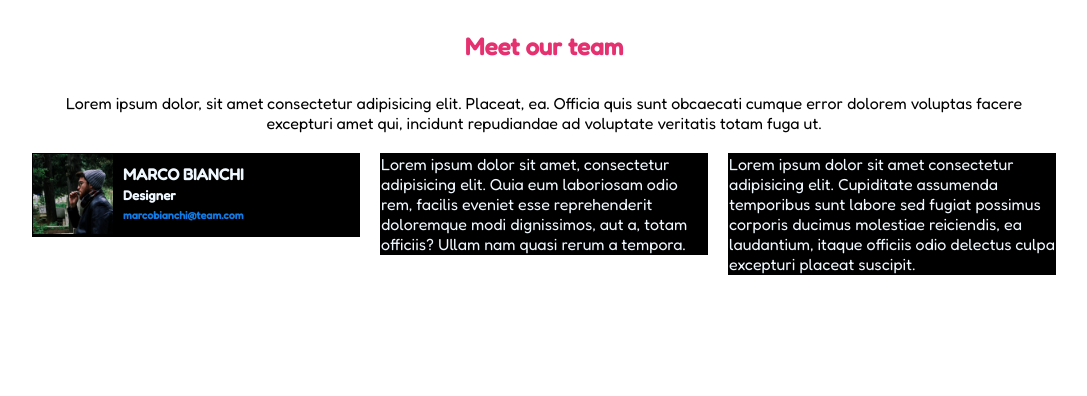
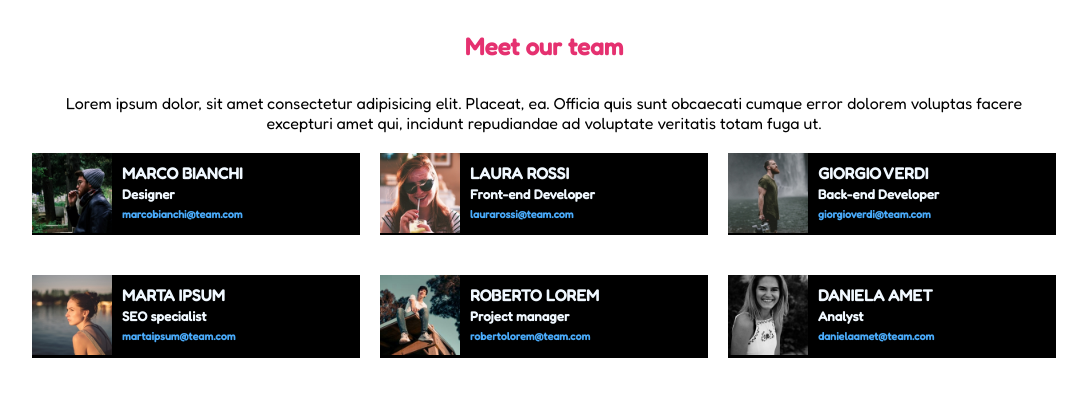
Before and after one commit to Paolacocc/html-css-float-card, a plain HTML site: page index.html in a window 1280 px wide. Shown: the whole page, without its empty margins (96-1183 px from the left). Drawn offline with Linux system fonts and the light colour scheme.

Commit message:
add:all cards

```diff
--- a/css/style.css
+++ b/css/style.css
@@ -38,12 +38,14 @@ img{
     width: 80px;
     float: left;
 }
+
 .col{
     width: calc((100% / 3) - (40px / 3));
     background-color: black;
     color: aliceblue;
-    border: 1px solid black;
+
     float: left;
+    margin-bottom: 40px;
 
 }
 clearfix::after{
@@ -61,5 +63,5 @@ clearfix::after{
 
 }
 .email{
-    color: rgb(16, 122, 229);
+    color: rgb(73, 170, 249);
 }
--- a/index.html
+++ b/index.html
@@ -38,12 +38,68 @@
                         </section>
                     </section>
                     <section class="col middle">
-                        Lorem ipsum dolor sit amet, consectetur adipisicing elit. Quia eum laboriosam odio rem, facilis eveniet esse reprehenderit doloremque modi dignissimos, aut a, totam officiis? Ullam nam quasi rerum a tempora.
+                        <section class="card clearfix">
+                            <img src="img/female1.png" alt="LAURA ROSSI">
+                            <section class="card-words">
+                                <h4>LAURA ROSSI</h4>
+                                <h5>Front-end Developer</h5>
+                                <h6 class="email
+                                ">laurarossi@team.com</h6>
+                            </section>
+                        </section>
                     </section>
-                    <section class="col">Lorem ipsum dolor sit amet consectetur adipisicing elit. Cupiditate assumenda temporibus sunt labore sed fugiat possimus corporis ducimus molestiae reiciendis, ea laudantium, itaque officiis odio delectus culpa excepturi placeat suscipit.</section>
+                    <section class="col">
+                        <section class="card clearfix">
+                            <img src="img/male2.png" alt="giorgio verdi">
+                            <section class="card-words">
+                                <h4>GIORGIO VERDI</h4>
+                                <h5>Back-end Developer</h5>
+                                <h6 class="email
+                                ">giorgioverdi@team.com</h6>
+                            </section>
+                        </section>
+                    </section>
+
 
                 </section>
-                <section class="row"></section>
+                <section class="row clearfix">
+                    <section class="col">
+                        <section class="card clearfix">
+                            <img src="img/female2.png" alt="MARTA IPSUM">
+                            <section class="card-words">
+                                <h4>MARTA IPSUM</h4>
+                                <h5>SEO specialist</h5>
+                                <h6 class="email
+                                ">martaipsum@team.com</h6>
+                            </section>
+                        </section>
+                    </section>
+                    <section class="col middle">
+                        <section class="card clearfix">
+                            <img src="img/male3.png" alt="ROBERTO LOREM">
+                            <section class="card-words">
+                                <h4>ROBERTO LOREM</h4>
+                                <h5>Project manager</h5>
+                                <h6 class="email
+                                ">robertolorem@team.com</h6>
+                            </section>
+                        </section>
+                    </section>
+                    <section class="col">
+                        <section class="card clearfix">
+                            <img src="img/female3.png" alt="DANIELA AMET">
+                            <section class="card-words">
+                                <h4>DANIELA AMET</h4>
+                                <h5>Analyst</h5>
+                                <h6 class="email
+                                ">danielaamet@team.com</h6>
+                            </section>
+                        </section>
+                    </section>
+
+
+                </section>
+
 
 
             </section>
```
